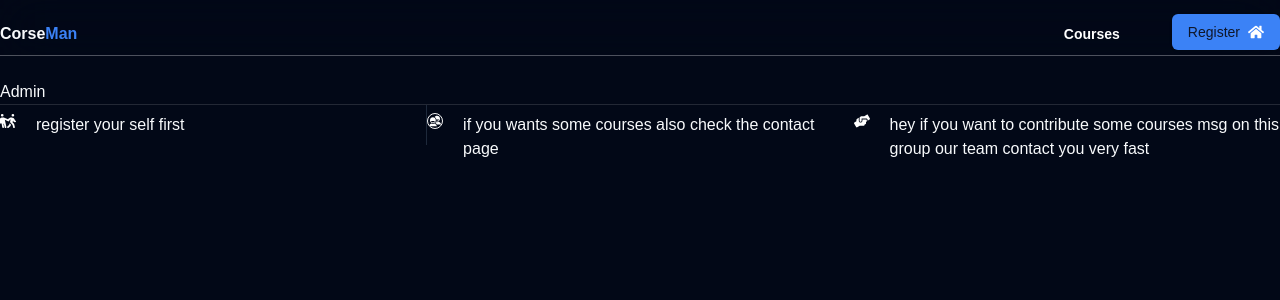
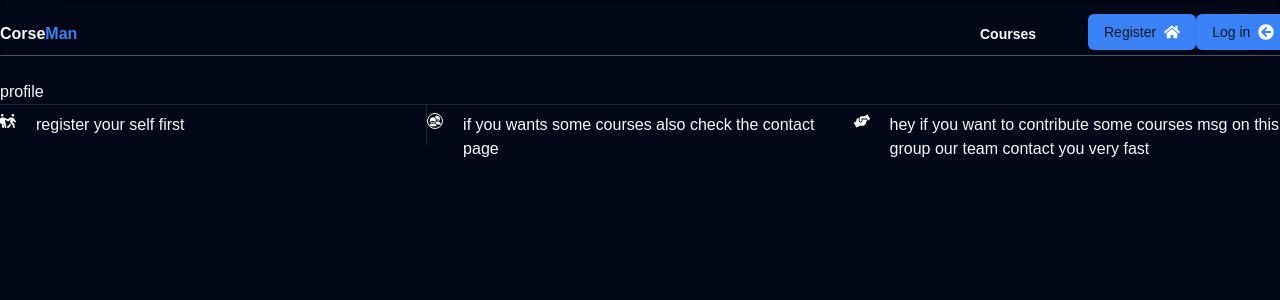
Before and after one commit to Ashiish-Agarwal/hustles, a Next.js app: page /Admin/profile in a window 1280 px wide. Shown: the top 300 px of the page. Built offline with nearby package versions, Linux system fonts and the light colour scheme; no server answers.

Commit message:
build error

```diff
--- a/app/Admin/profile/page.tsx
+++ b/app/Admin/profile/page.tsx
@@ -1,9 +1,9 @@
 import React from 'react'
 
-const Admin = () => {
+const page = () => {
   return (
-    <div>Admin</div>
+    <div>profile</div>
   )
 }
 
-export default Admin
+export default page
--- a/app/courses/[id]/page.tsx
+++ b/app/courses/[id]/page.tsx
@@ -1,30 +1,37 @@
 import { db } from '@/db/db'
-import { Card ,CardTitle ,CardContent, CardDescription, CardFooter} from '@/components/ui/card'
+import { Card ,CardTitle ,CardContent, CardDescription} from '@/components/ui/card'
 import MaxwidthWrapper from '@/components/Max-width-Wrapper'
-import Image from 'next/image'
-import Link from 'next/link'
-import { buttonVariants } from '@/components/ui/button'
-import { Suspense } from 'react'
-
-import Loading from '@/components/loading'
-
-interface Params{
-  params:{
-    id: string
-  }
-  Image:string
 
 
 
-}
+import { buttonVariants } from '@/components/ui/button'
 
-const Dynamic = async (params:Params) => {
+
+import { notFound } from 'next/navigation'
+import React from 'react'
+
+interface PageProps {
+  params: Promise<{id: string}>
+  }
+
+
+
+
+const  Dynamic:React.FC<PageProps> = async ({params}:PageProps)=>  {
+
+
+  const {id}= await params
+
+
 
   const data =  await db.adminPannnel.findFirst({
-    where:{id:parseInt(params.params.id)}
+    where:{id:parseInt(id)}
 
 
   })
+  if (!data) {
+    return notFound();
+  }
 
 
 
@@ -37,7 +44,8 @@ const Dynamic = async (params:Params) => {
     <div>
 
     <MaxwidthWrapper className='p-2 flex flex-col relative'>
-      <Suspense fallback={<Loading/>}></Suspense>
+
+
 
      <Card className='p-2 content-center h-full w-full  '>
 
@@ -74,6 +82,7 @@ const Dynamic = async (params:Params) => {
      </Card>
 
 
+
     </MaxwidthWrapper>
 
     </div>
@@ -82,4 +91,8 @@ const Dynamic = async (params:Params) => {
   )
 }
 
+
+
+
+
 export default Dynamic
--- a/app/page.tsx
+++ b/app/page.tsx
@@ -5,12 +5,12 @@ const page = () => {
 
   return (
     <div>
-      <div>
+
         <Card />
 
 
 
-      </div>
+
 
     </div>
   )
--- a/components/Max-width-Wrapper.tsx
+++ b/components/Max-width-Wrapper.tsx
@@ -1,5 +1,5 @@
 import { cn } from '@/lib/utils'
-import { Children, ReactNode } from 'react'
+import {  ReactNode } from 'react'
 
 interface Maxwidthprops{
     children:ReactNode,
--- a/components/Navbaar.tsx
+++ b/components/Navbaar.tsx
@@ -6,7 +6,7 @@
 import { buttonVariants } from './ui/button';
 import Link from 'next/link';
 import { IoExitOutline } from "react-icons/io5";
-import { FaHome } from "react-icons/fa";
+import { FaArrowCircleLeft, FaHome } from "react-icons/fa";
 
 
 
@@ -63,6 +63,8 @@ import { FaHome } from "react-icons/fa";
 
 <RegisterLink className={buttonVariants({})}> Register <FaHome className='text-white'/>  </RegisterLink>
 
+<LoginLink className={buttonVariants({})}>Log in <FaArrowCircleLeft className='text-white hover:text-zinc-300 '/></LoginLink>
+
 
       </div>
 
--- a/components/animated/Card.tsx
+++ b/components/animated/Card.tsx
@@ -6,7 +6,6 @@ import { cn } from "@/lib/utils"
 import MaxwidthWrapper from "../Max-width-Wrapper"
 import { db } from "@/db/db"
 import Link from "next/link"
-import { Suspense } from "react"
 
   const cardcompnonet = async () => {
 
```
